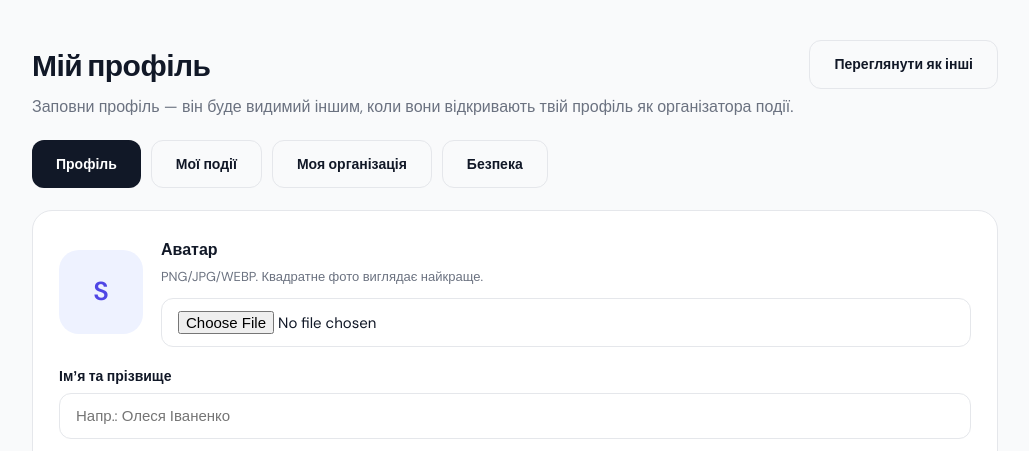
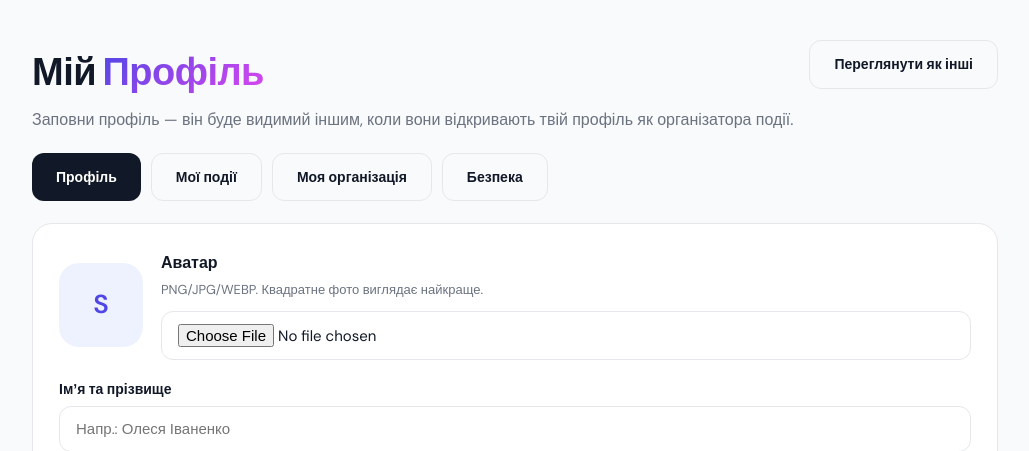
Before and after one commit to olesiashn3/uniflow, a Flask app: page /me in a window 1280 px wide. Shown: the part 67-518 px from the top of the page, without its empty margins (125-1154 px from the left). Run offline with Flask 3, Linux system fonts and the light colour scheme; the visitor is signed in with stand-in values (Sample User, id 1); data comes from the database, SQL or seed files in the repository; data that the repository does not hold is empty; some libraries are stand-ins or nearby versions.

Commit message:
підкоригувала вигляд загаловку профілю

```diff
--- a/app/templates/profile/me.html
+++ b/app/templates/profile/me.html
@@ -5,8 +5,8 @@
 <div style="max-width: 980px; margin: 40px auto 80px auto;">
     <div style="display:flex; justify-content: space-between; align-items: flex-start; gap: 16px; margin-bottom: 20px;">
         <div>
-            <h1 style="font-family: 'Plus Jakarta Sans', sans-serif; font-size: 30px; font-weight: 900; letter-spacing: -0.5px; margin: 0;">
-                Мій профіль
+            <h1 style="font-family: 'Plus Jakarta Sans', sans-serif; font-size: 38px; font-weight: 800; letter-spacing: -0.5px; margin: 0;">
+                Мій <span style="background: linear-gradient(135deg, var(--primary) 0%, #d946ef 100%); -webkit-background-clip: text; -webkit-text-fill-color: transparent;">Профіль</span>
             </h1>
             <div style="color: var(--text-muted); margin-top: 6px;">
                 Заповни профіль — він буде видимий іншим, коли вони відкривають твій профіль як організатора події.
```
